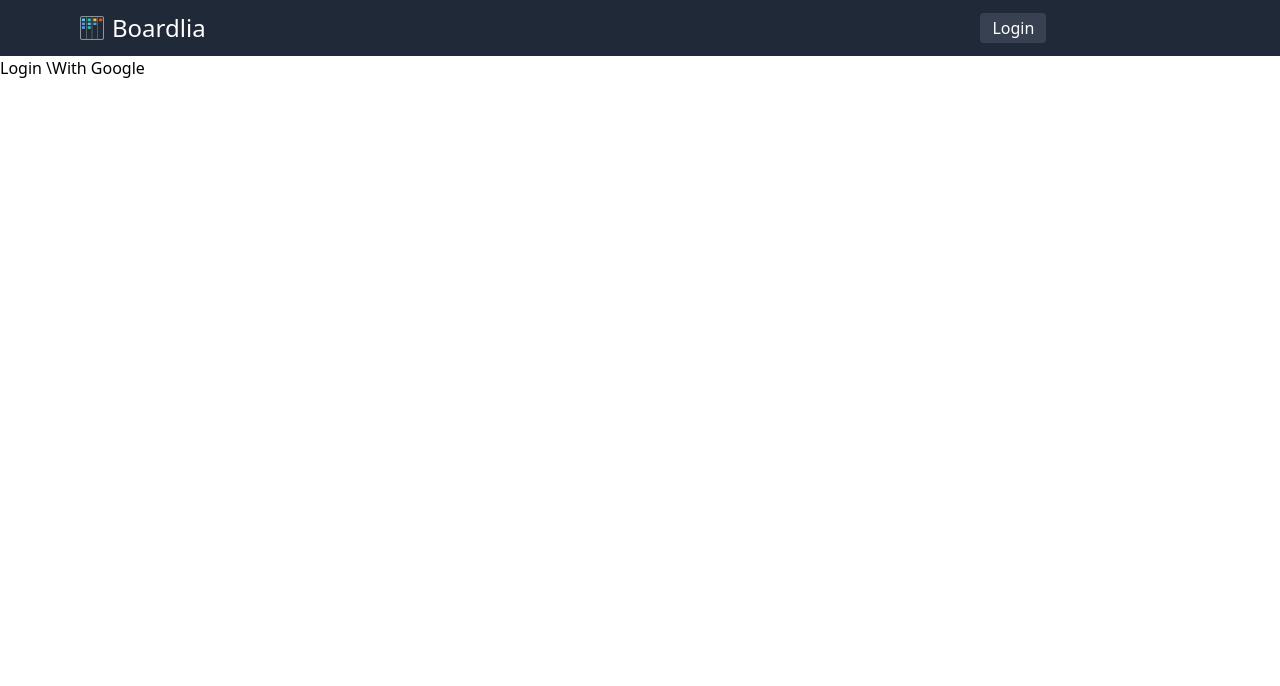
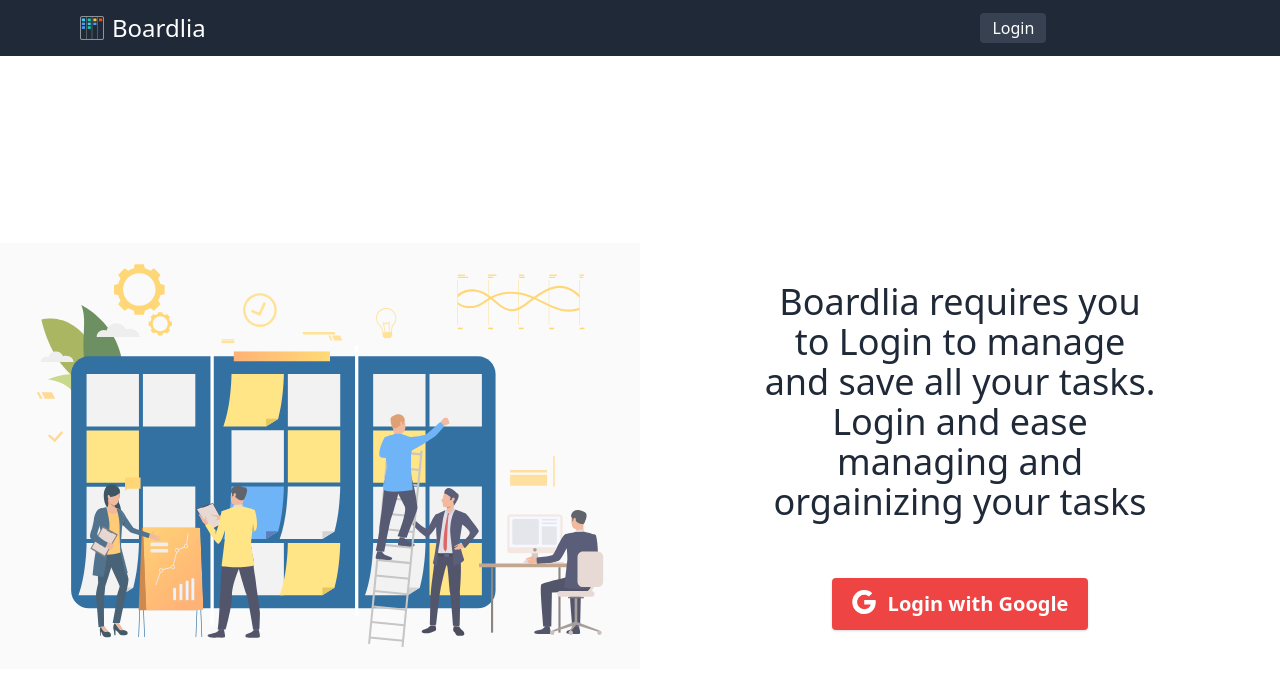
Before and after one commit to salikansari6/kanban-board, a React (Create React App) app in the folder client/: page /login in a window 1280 px wide. Shown: the top 686 px of the page. Built offline with nearby package versions, Linux system fonts and the light colour scheme; no server answers.

Commit message:
UI: added login page

```diff
--- /dev/null
+++ b/client/src/assets/GoogleIcon.tsx
@@ -0,0 +1,33 @@
+import React from "react";
+
+const GoogleIcon = () => {
+  return (
+    <svg
+      xmlns="http://www.w3.org/2000/svg"
+      viewBox="0 0 24 24"
+      width="24"
+      height="24"
+    >
+      <g transform="matrix(1, 0, 0, 1, 27.009001, -39.238998)">
+        <path
+          fill="#ffff"
+          d="M -3.264 51.509 C -3.264 50.719 -3.334 49.969 -3.454 49.239 L -14.754 49.239 L -14.754 53.749 L -8.284 53.749 C -8.574 55.229 -9.424 56.479 -10.684 57.329 L -10.684 60.329 L -6.824 60.329 C -4.564 58.239 -3.264 55.159 -3.264 51.509 Z"
+        />
+        <path
+          fill="#ffff"
+          d="M -14.754 63.239 C -11.514 63.239 -8.804 62.159 -6.824 60.329 L -10.684 57.329 C -11.764 58.049 -13.134 58.489 -14.754 58.489 C -17.884 58.489 -20.534 56.379 -21.484 53.529 L -25.464 53.529 L -25.464 56.619 C -23.494 60.539 -19.444 63.239 -14.754 63.239 Z"
+        />
+        <path
+          fill="#ffff"
+          d="M -21.484 53.529 C -21.734 52.809 -21.864 52.039 -21.864 51.239 C -21.864 50.439 -21.724 49.669 -21.484 48.949 L -21.484 45.859 L -25.464 45.859 C -26.284 47.479 -26.754 49.299 -26.754 51.239 C -26.754 53.179 -26.284 54.999 -25.464 56.619 L -21.484 53.529 Z"
+        />
+        <path
+          fill="#ffff"
+          d="M -14.754 43.989 C -12.984 43.989 -11.404 44.599 -10.154 45.789 L -6.734 42.369 C -8.804 40.429 -11.514 39.239 -14.754 39.239 C -19.444 39.239 -23.494 41.939 -25.464 45.859 L -21.484 48.949 C -20.534 46.099 -17.884 43.989 -14.754 43.989 Z"
+        />
+      </g>
+    </svg>
+  );
+};
+
+export default GoogleIcon;
--- a/client/src/pages/Homepage.tsx
+++ b/client/src/pages/Homepage.tsx
@@ -1,4 +1,5 @@
 import React from "react";
+import { Link } from "react-router-dom";
 
 const Homepage = () => {
   return (
@@ -20,16 +21,12 @@ const Homepage = () => {
             />{" "}
           </p>
           <p className="text-3xl">Organize all your tasks at a Drag and Drop</p>
-          <a
-            href={`${
-              process.env.NODE_ENV === "development"
-                ? process.env.REACT_APP_PROXY_URL
-                : ""
-            }/auth/google`}
+          <Link
+            to="/login"
             className="text-xl bg-gray-800 text-white rounded shadow py-2 px-5 lg:mt-5 border border-gray-800 hover:bg-white hover:text-gray-800"
           >
             Get started
-          </a>
+          </Link>
         </div>
       </div>
     </div>
--- a/client/src/pages/Login.tsx
+++ b/client/src/pages/Login.tsx
@@ -1,9 +1,34 @@
 import React from "react";
+import GoogleIcon from "../assets/GoogleIcon";
 
 const Login = () => {
   return (
-    <div>
-      <a href="http://localhost:4000/auth/google">Login \With Google</a>
+    <div className="login  flex pt-5 lg:pt-0 lg:items-center justify-center min-h-screen">
+      <div className="content-wrapper flex">
+        <img
+          src="/images/illustration1.svg"
+          className="w-1/2 hidden lg:block opacity-80"
+          alt=""
+        />
+        <div className="login-form flex flex-col items-center justify-around p-5 lg:w-1/2">
+          <p className="text-2xl lg:text-4xl text-gray-800 text-center font-medium mb-5  lg:w-2/3">
+            Boardlia requires you to Login to manage and save all your tasks.
+            Login and ease managing and orgainizing your tasks
+          </p>
+
+          <a
+            href={`${
+              process.env.NODE_ENV === "development"
+                ? process.env.REACT_APP_PROXY_URL
+                : ""
+            }/auth/google`}
+            className="bg-red-500 transform transition hover:scale-105 hover:shadow-md mb flex text-xl text-white py-3 px-5 rounded shadow font-bold"
+          >
+            <GoogleIcon />
+            <p className="ml-3 ">Login with Google</p>
+          </a>
+        </div>
+      </div>
     </div>
   );
 };
```
Also changed, not shown: client/public/images/illustration1.svg (added).
